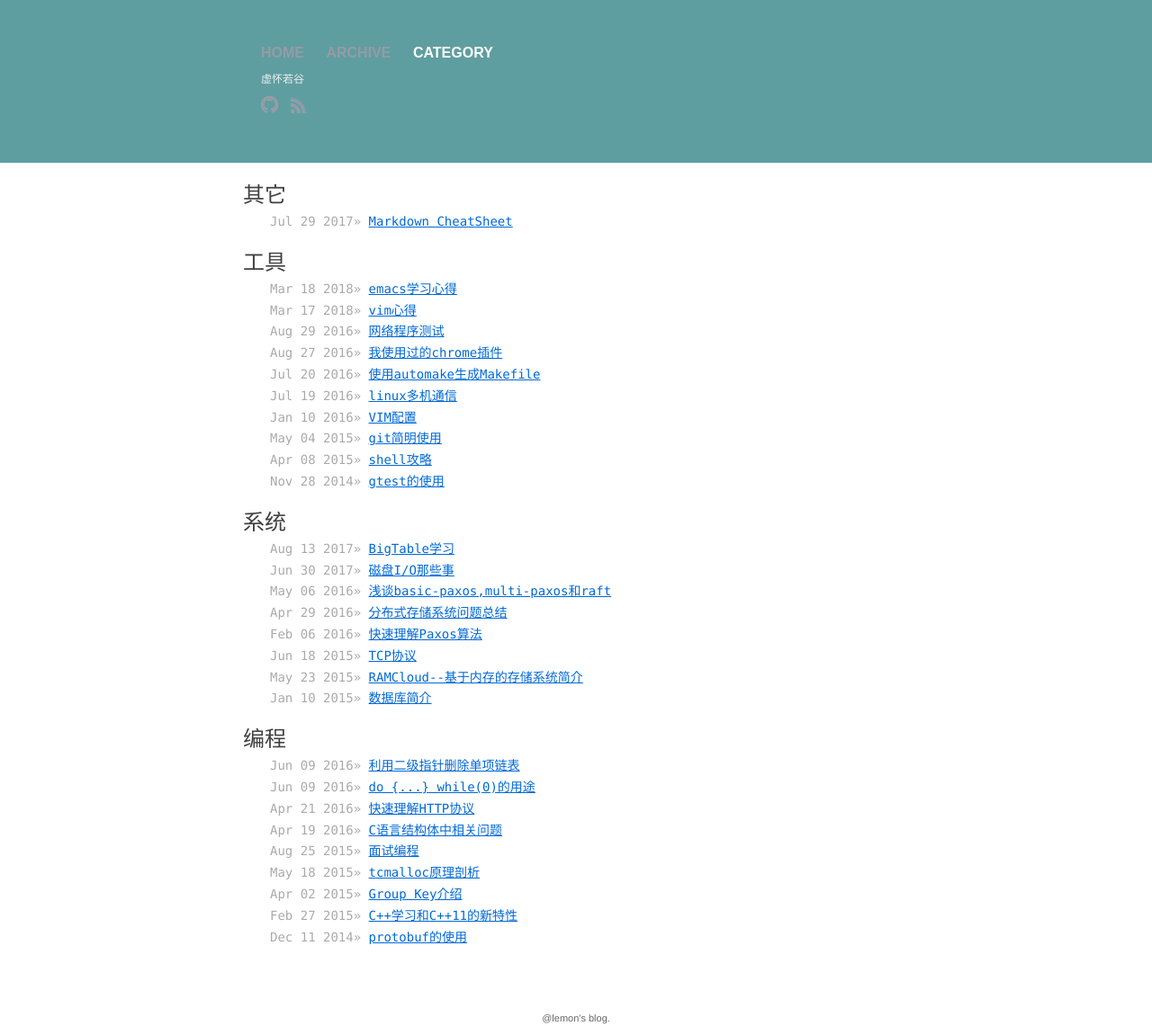
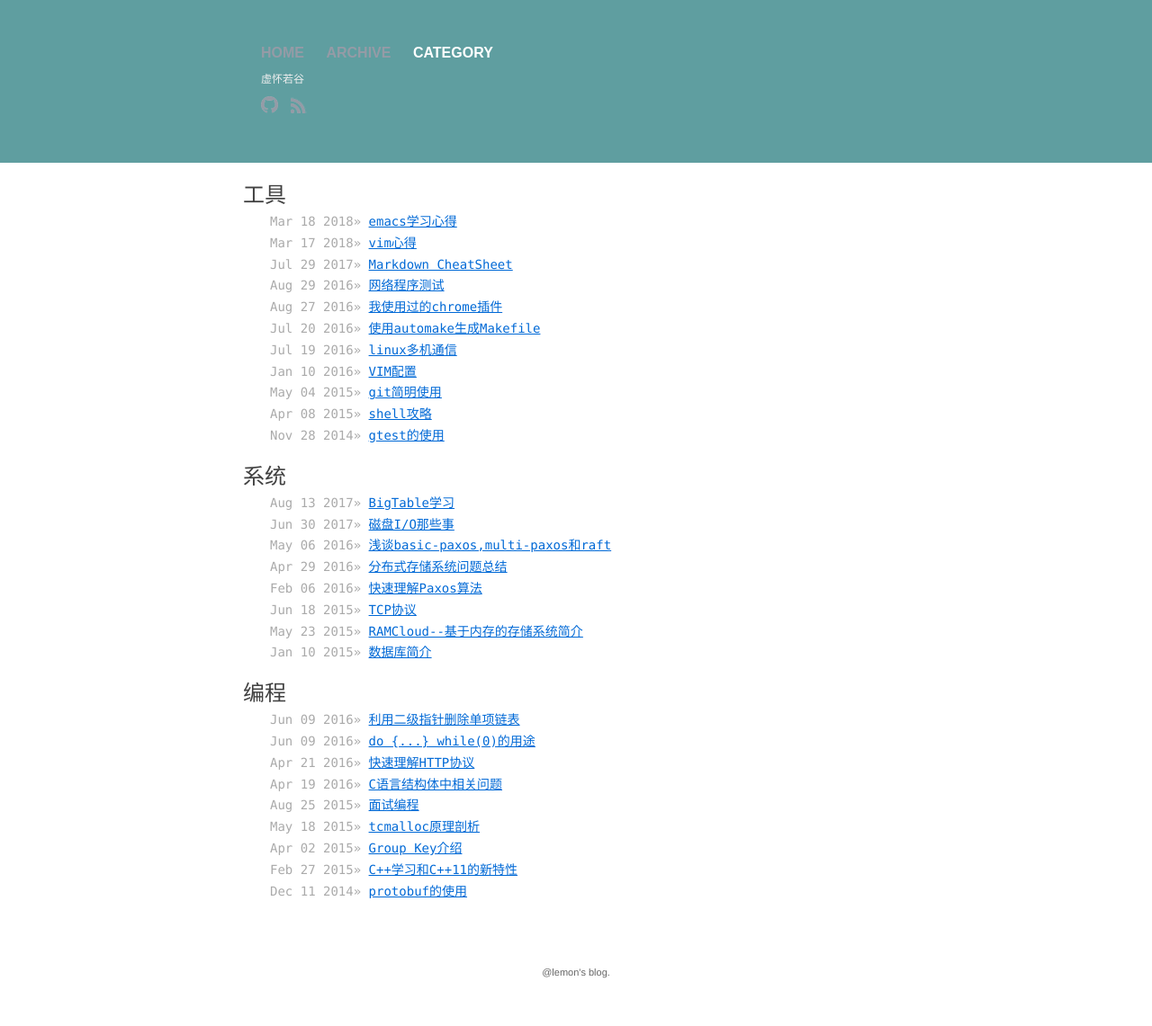
Before and after one commit to lemon0910/lemon0910.github.io, a Jekyll site: the page built from category.html, in a window 1280 px wide. Shown: the whole page at 90% size. Built offline with Jekyll 4.4.1, drawn with Linux system fonts in a browser that asks for light colours; after the commit the page ends 1090 px from its top, so only the background shows below that.

Commit message:
更新markdown的tag为工具

```diff
--- a/_posts/2017-07-29-markdown-cheat-sheet.markdown
+++ b/_posts/2017-07-29-markdown-cheat-sheet.markdown
@@ -3,7 +3,7 @@ layout:     post
 title:      Markdown CheatSheet
 date:       2017-07-29 15:19:00
 author:     "lemon"
-categories: 其它
+categories: 工具
 ---
 
 这边文章主要列举常用的markdown语法，使用这些语法足够满足平时90%的写作需求，需要详细需求请参考[详细指南](https://daringfireball.net/projects/markdown/syntax)。需要注意一点，markdown兼容html语法，可以直接在markdown中添加html语句。
```
